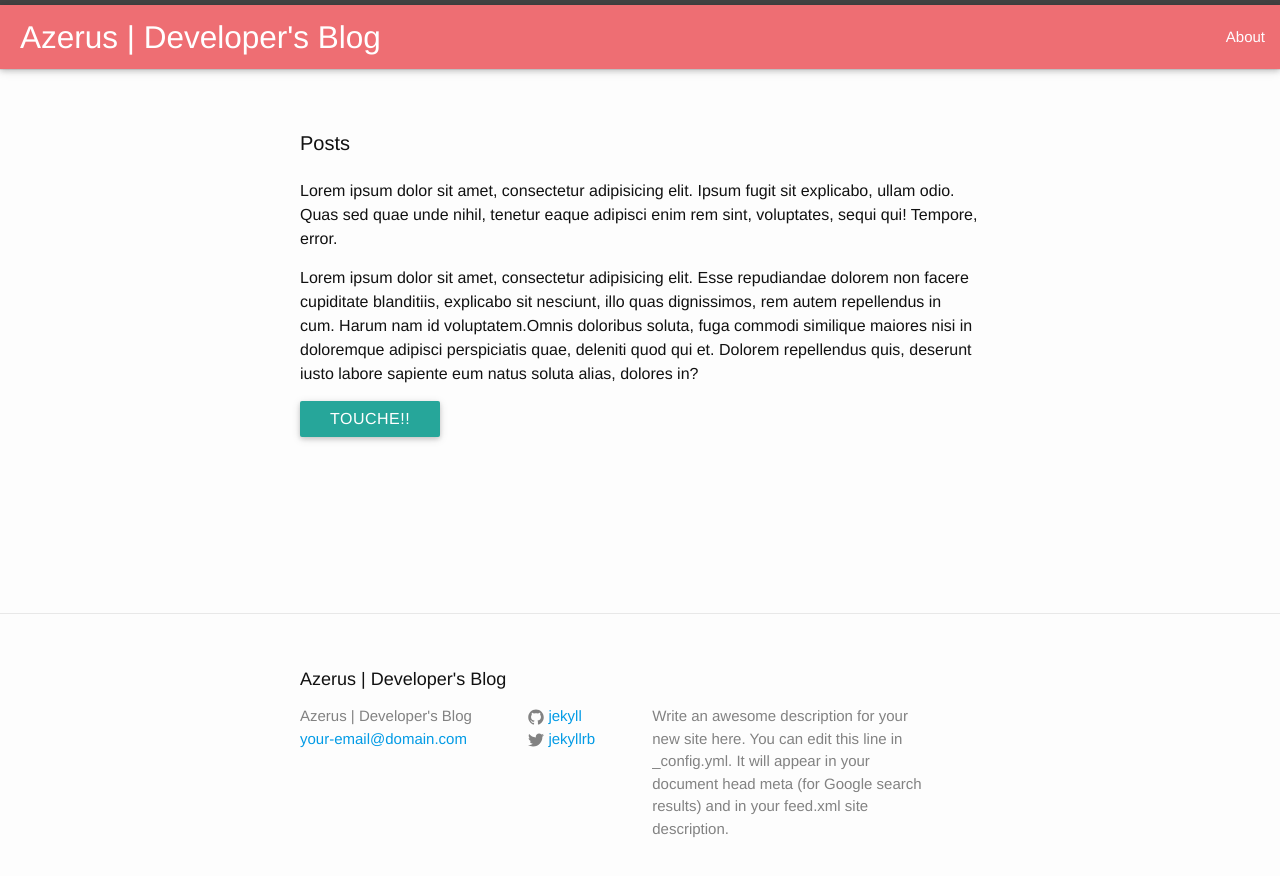
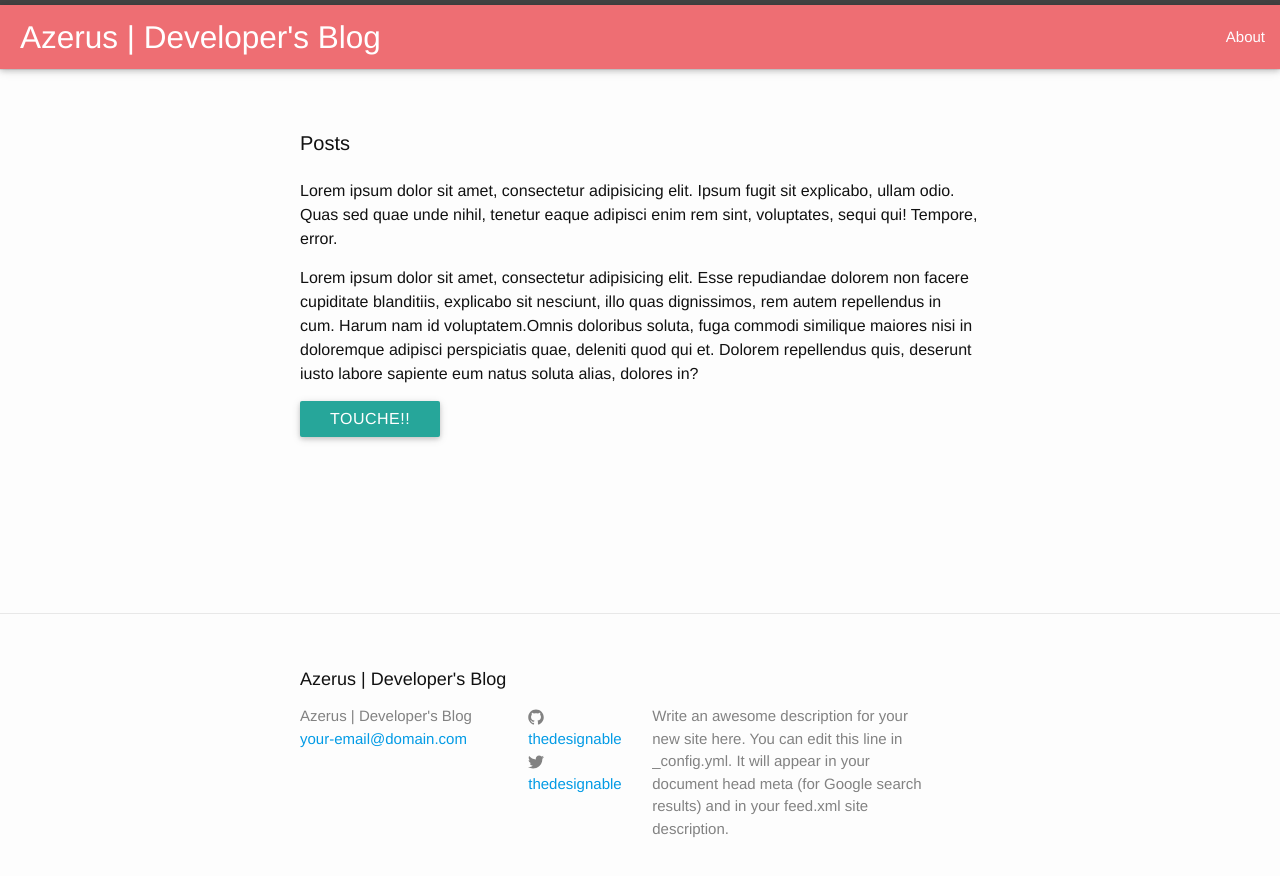
Before and after one commit to aidataguy/thedesignable_azerus, a Jekyll site: the page built from index.html, in a window 1280 px wide. Shown: the top 876 px of the page. Built offline with Jekyll 4.4.1, drawn with Linux system fonts in a browser that asks for light colours.

Commit message:
Jekyll URL fixed

```diff
--- a/_config.yml
+++ b/_config.yml
@@ -6,9 +6,9 @@
   line in _config.yml. It will appear in your document head meta (for
   Google search results) and in your feed.xml site description.
 baseurl: "" # the subpath of your site, e.g. /blog/
-url: "http://yourdomain.com" # the base hostname & protocol for your site
-twitter_username: jekyllrb
-github_username:  jekyll
+url: "http://thedesignable.github.io" # the base hostname & protocol for your site
+twitter_username: thedesignable
+github_username:  thedesignable
 
 # Build settings
 markdown: kramdown
```
